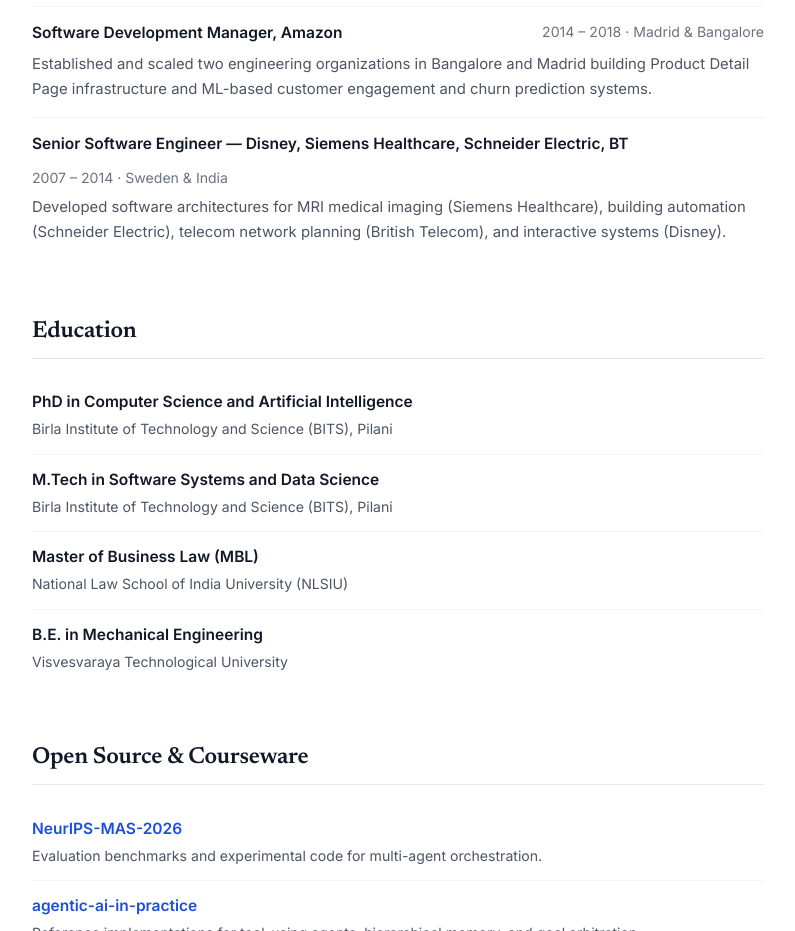
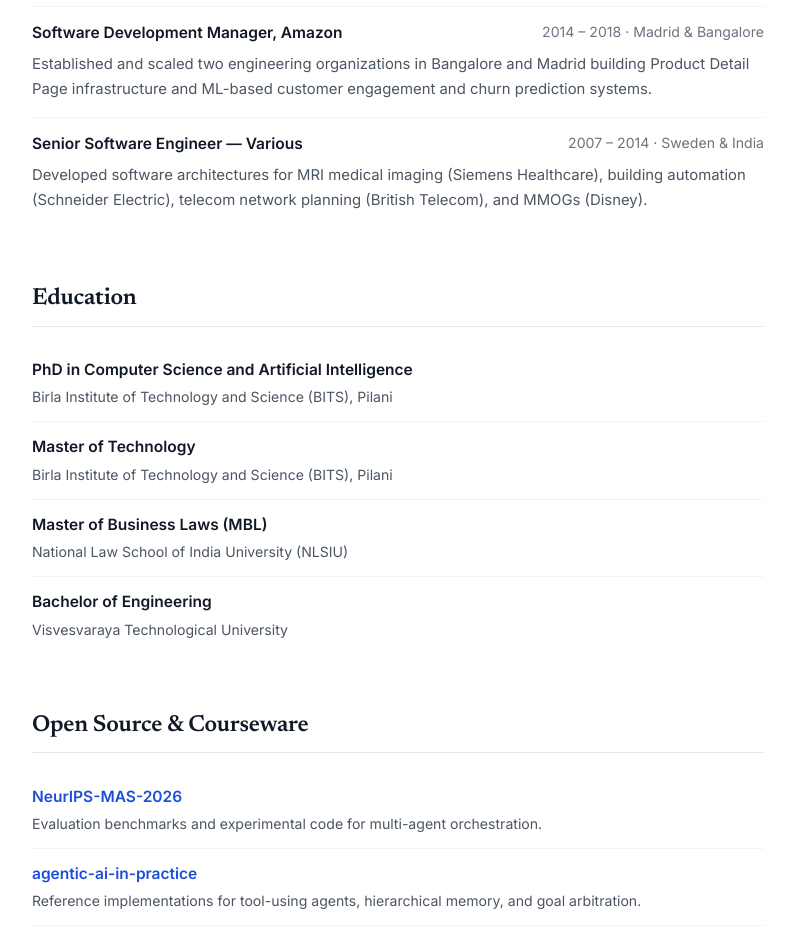
Before and after one commit to mithunkumarsr/mithunkumarsr.github.io, a plain HTML site: page index.html in a window 1280 px wide. Shown: the part 2420-3351 px from the top of the page, without its empty margins (242-1037 px from the left). Drawn offline with Linux system fonts and the light colour scheme.

Commit message:
Update job title and education descriptions

```diff
--- a/index.html
+++ b/index.html
@@ -468,11 +468,11 @@
 
       <div class="role-block">
         <div class="role-top">
-          <span class="role-title">Senior Software Engineer — Disney, Siemens Healthcare, Schneider Electric, BT</span>
+          <span class="role-title">Senior Software Engineer — Various</span>
           <span class="role-time">2007 – 2014 · Sweden &amp; India</span>
         </div>
         <p class="role-summary">
-          Developed software architectures for MRI medical imaging (Siemens Healthcare), building automation (Schneider Electric), telecom network planning (British Telecom), and interactive systems (Disney).
+          Developed software architectures for MRI medical imaging (Siemens Healthcare), building automation (Schneider Electric), telecom network planning (British Telecom), and MMOGs (Disney).
         </p>
       </div>
     </section>
@@ -485,15 +485,15 @@
           <div class="item-meta">Birla Institute of Technology and Science (BITS), Pilani</div>
         </li>
         <li>
-          <span class="item-title">M.Tech in Software Systems and Data Science</span>
+          <span class="item-title">Master of Technology</span>
           <div class="item-meta">Birla Institute of Technology and Science (BITS), Pilani</div>
         </li>
         <li>
-          <span class="item-title">Master of Business Law (MBL)</span>
+          <span class="item-title">Master of Business Laws (MBL)</span>
           <div class="item-meta">National Law School of India University (NLSIU)</div>
         </li>
         <li>
-          <span class="item-title">B.E. in Mechanical Engineering</span>
+          <span class="item-title">Bachelor of Engineering</span>
           <div class="item-meta">Visvesvaraya Technological University</div>
         </li>
       </ul>
```
